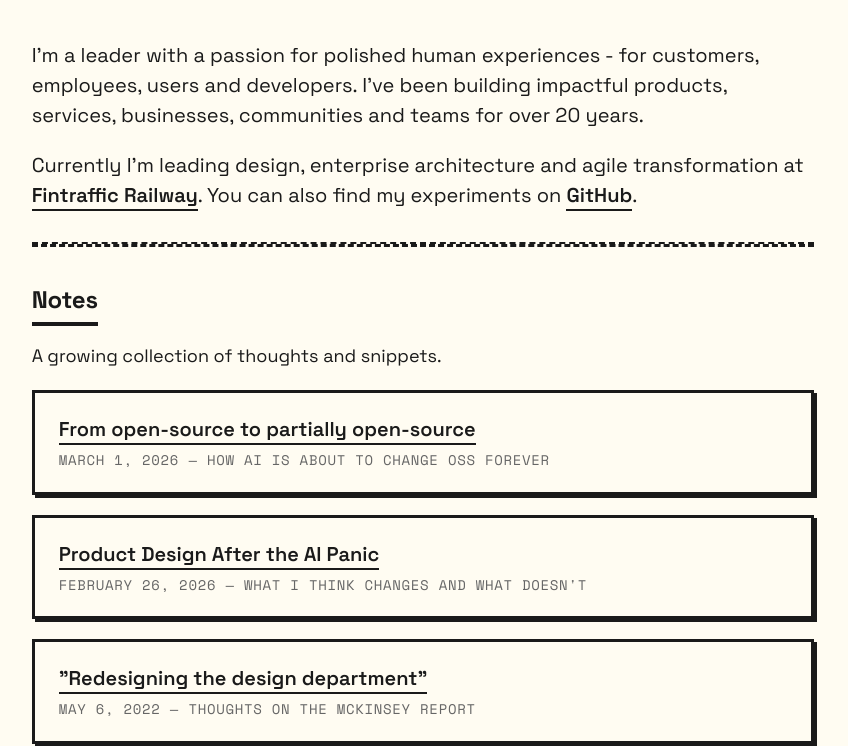
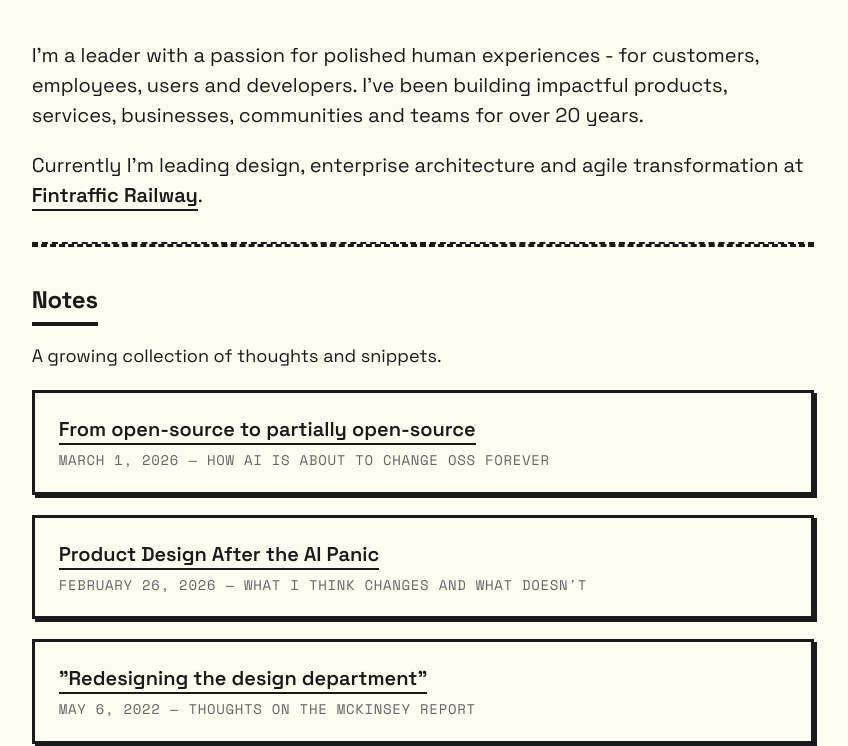
Before and after one commit to luntta/luntta.github.io, an Eleventy site: page src/index.njk in a window 1280 px wide. Shown: the part 83-829 px from the top of the page, without its empty margins (217-1065 px from the left). Built offline with nearby package versions, Linux system fonts and the light colour scheme; Eleventy itself is replaced by a stand-in of ours; files that its build step writes are made by us from their sources.

Commit message:
Tighten homepage lead copy

```diff
--- a/src/index.njk
+++ b/src/index.njk
@@ -9,7 +9,7 @@ title: ""
 		services, businesses, communities and teams for over 20 years.
 	</p>
 	<p>
-		Currently I'm leading design, enterprise architecture and agile transformation at <a href="https://fintraffic.fi" target="_blank" rel="noopener noreferrer">Fintraffic Railway</a>. You can also find my experiments on <a href="https://github.com/luntta" target="_blank" rel="noopener noreferrer">GitHub</a>.
+		Currently I'm leading design, enterprise architecture and agile transformation at <a href="https://fintraffic.fi" target="_blank" rel="noopener noreferrer">Fintraffic Railway</a>.
 	</p>
 </div>
 <hr>
```
